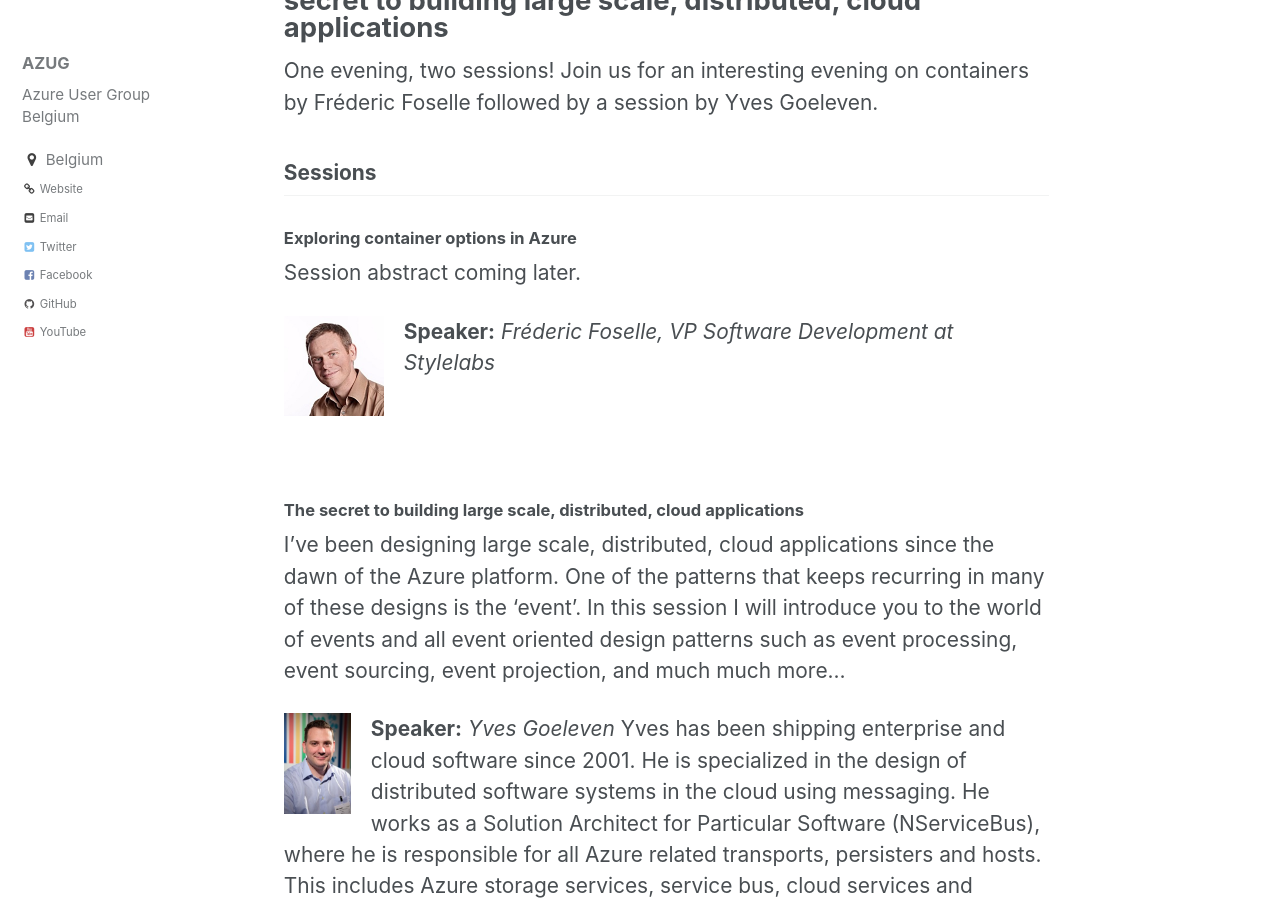
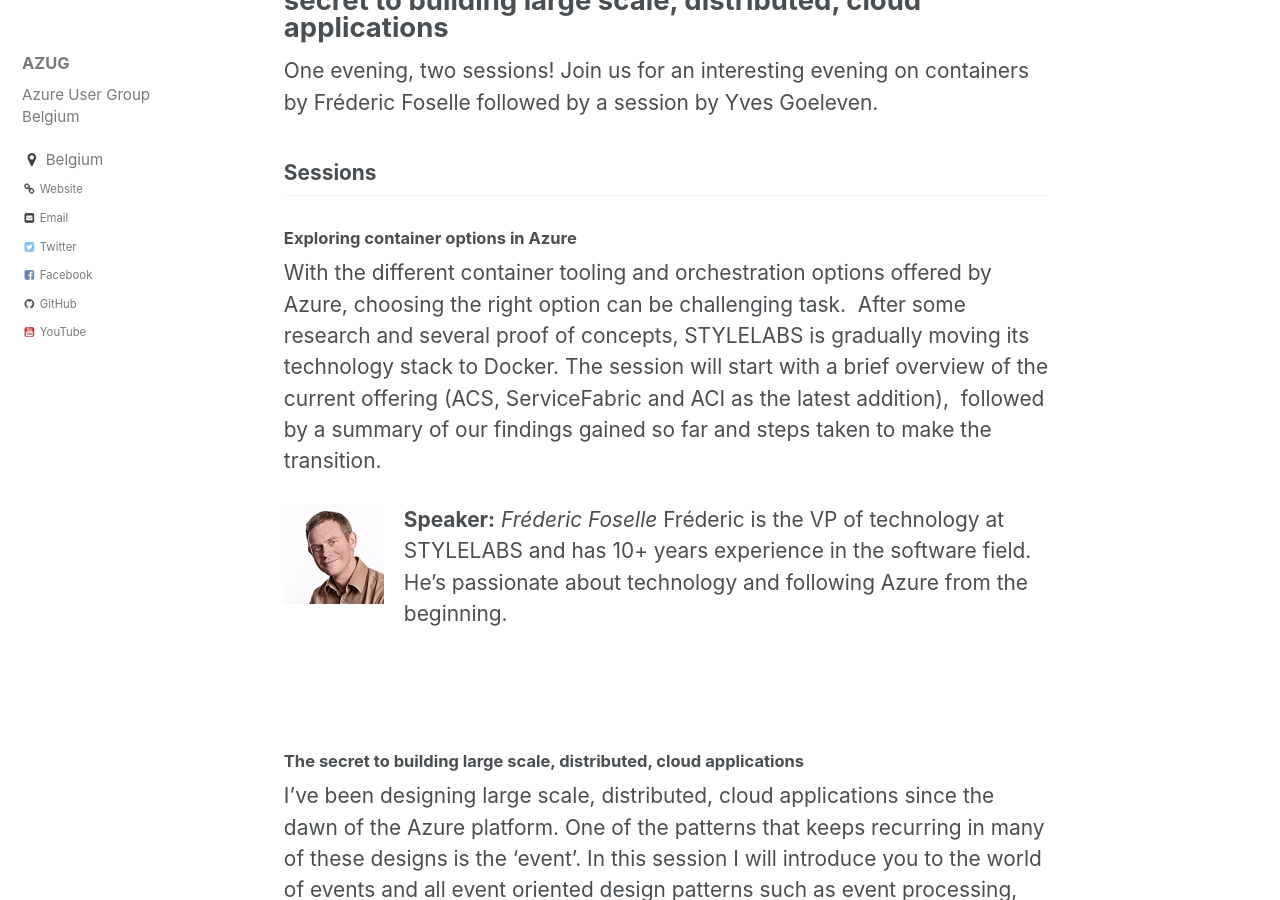
Before and after one commit to AzugBe/azugbe.github.io, a Jekyll site: the page built from _posts/events/2017-10-17---exploring-container-options-in-azure.md, in a window 1280 px wide and 900 px high, scrolled down 250 px. Built offline with Jekyll 4.4.1, drawn with Linux system fonts in a browser that asks for light colours.

Commit message:
Updated abstract Frederic Foselle (#32)
* Updated session Yves with abstract and title

* Adjusted post December

```diff
--- a/_posts/events/2017-10-17---exploring-container-options-in-azure.md
+++ b/_posts/events/2017-10-17---exploring-container-options-in-azure.md
@@ -18,10 +18,15 @@ One evening, two sessions! Join us for an interesting evening on containers by F
 ## Sessions
 
 ### Exploring container options in Azure
-Session abstract coming later.
+
+With the different container tooling and orchestration options offered by Azure, choosing the right option can be challenging task.
+After some research and several proof of concepts, STYLELABS is gradually moving its technology stack to Docker.
+The session will start with a brief overview of the current offering (ACS, ServiceFabric and ACI as the latest addition),
+followed by a summary of our findings gained so far and steps taken to make the transition.
 
 
-<img src="/assets/media/speakers/frederic-foselle.jpg" alt="" align="left" height="100" width="100" style="margin-right: 20px;" /> **Speaker:** *Fréderic Foselle, VP Software Development at Stylelabs*
+<img src="/assets/media/speakers/frederic-foselle.jpg" alt="" align="left" height="100" width="100" style="margin-right: 20px;" /> **Speaker:** *Fréderic Foselle* Fréderic is the VP of technology at STYLELABS and has 10+ years experience in the software field.
+He's passionate about technology and following Azure from the beginning.
 
 <br />
 <br />
```
Also changed, not shown: _posts/events/2017-12-12---serverless-cqrs-approaches-to-application-request-throttling.md (+1 -0 lines).
